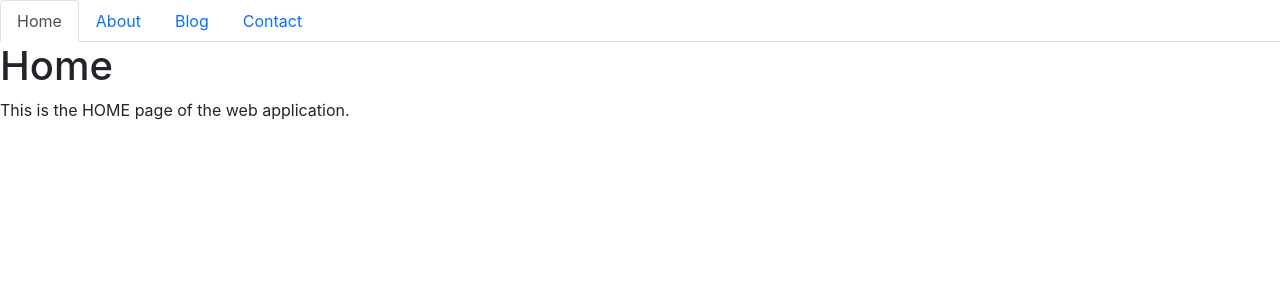
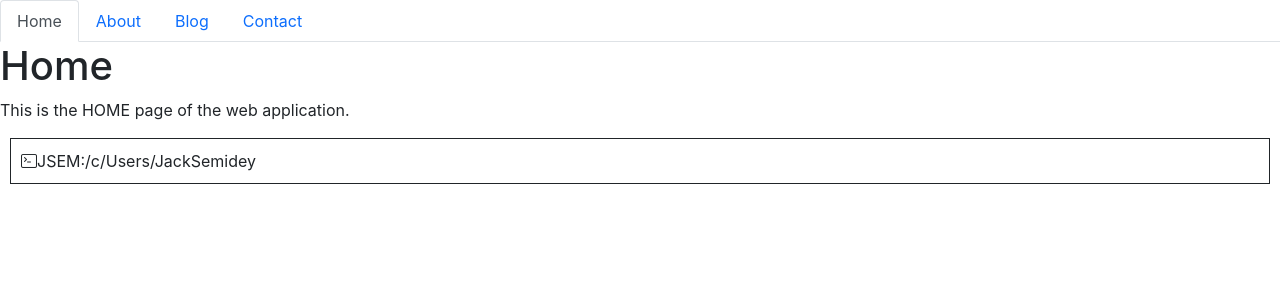
Before and after one commit to blindsweatyhansolo/react-portfolio, a React (Create React App) app: page / in a window 1280 px wide. Shown: the top 300 px of the page. Built offline with nearby package versions, Linux system fonts and the light colour scheme.

Commit message:
added bootstrap icons via npm package

```diff
--- a/package.json
+++ b/package.json
@@ -8,6 +8,7 @@
     "@testing-library/user-event": "^13.5.0",
     "autoprefixer": "10.4.5",
     "bootstrap": "^5.1.3",
+    "bootstrap-icons": "^1.8.3",
     "react": "^18.2.0",
     "react-dom": "^18.2.0",
     "react-scripts": "5.0.1",
--- a/src/components/pages/Home.js
+++ b/src/components/pages/Home.js
@@ -7,6 +7,13 @@ function Home() {
       <p>
         This is the HOME page of the web application.
       </p>
+
+      <div className='dosContainer border border-dark'>
+        <p className='dosBar'>
+        <i class="bi bi-terminal"></i>
+          JSEM:/c/Users/JackSemidey
+        </p>
+      </div>
     </div>
   );
 };
--- a/src/index.css
+++ b/src/index.css
@@ -11,3 +11,11 @@ code {
   font-family: source-code-pro, Menlo, Monaco, Consolas, 'Courier New',
     monospace;
 }
+
+.dosContainer {
+  margin: 10px;
+}
+
+.dosBar {
+  margin: 10px;
+}
--- a/src/index.js
+++ b/src/index.js
@@ -2,6 +2,7 @@ import React from 'react';
 import ReactDOM from 'react-dom/client';
 import 'bootstrap/dist/css/bootstrap.min.css';
 import 'bootstrap/dist/js/bootstrap.bundle.min';
+import 'bootstrap-icons/font/bootstrap-icons.css';
 import './index.css';
 import App from './App';
 import reportWebVitals from './reportWebVitals';
```
Also changed, not shown: 1 other file (tests, documents, lock files or other folders).
